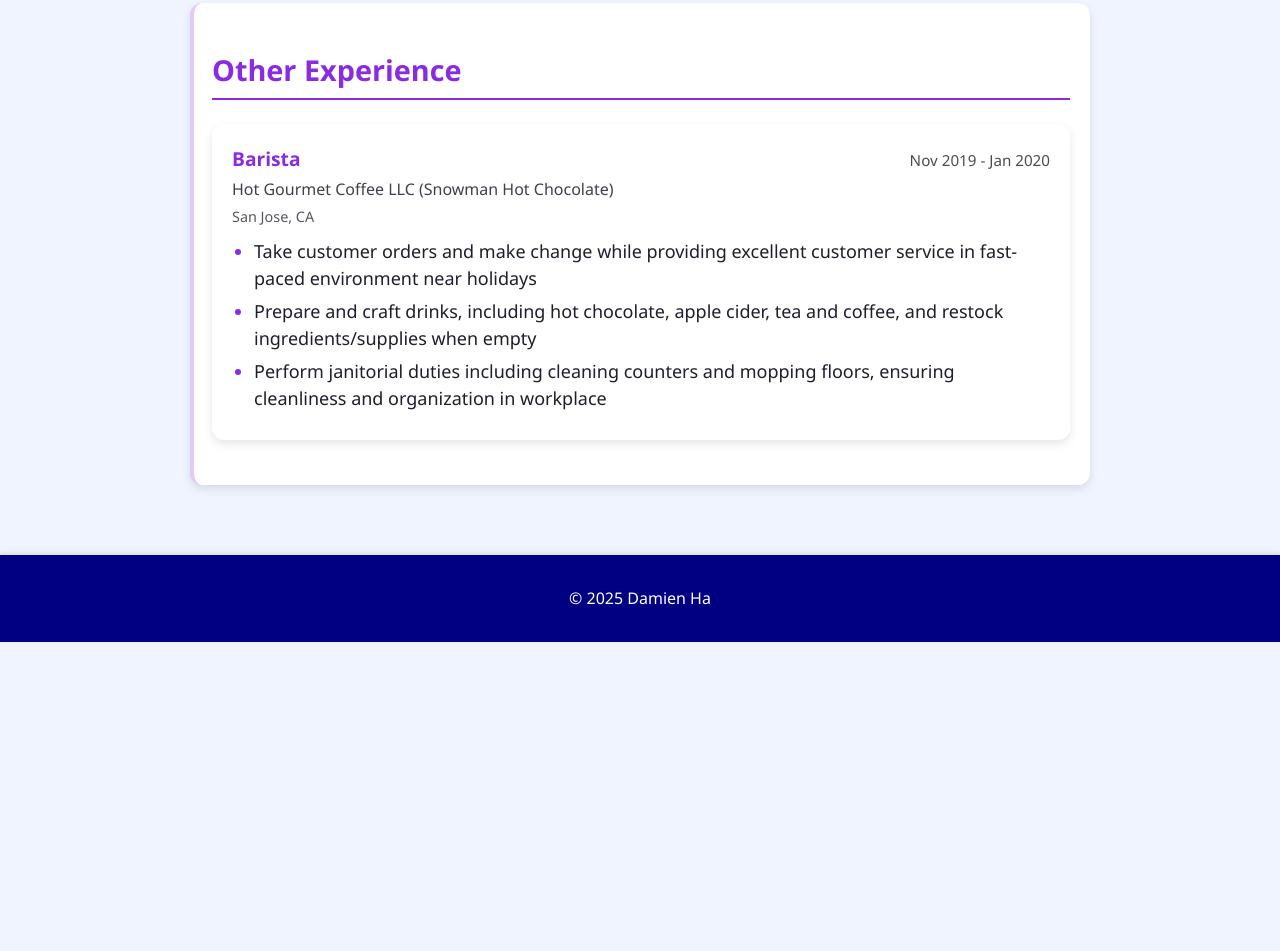
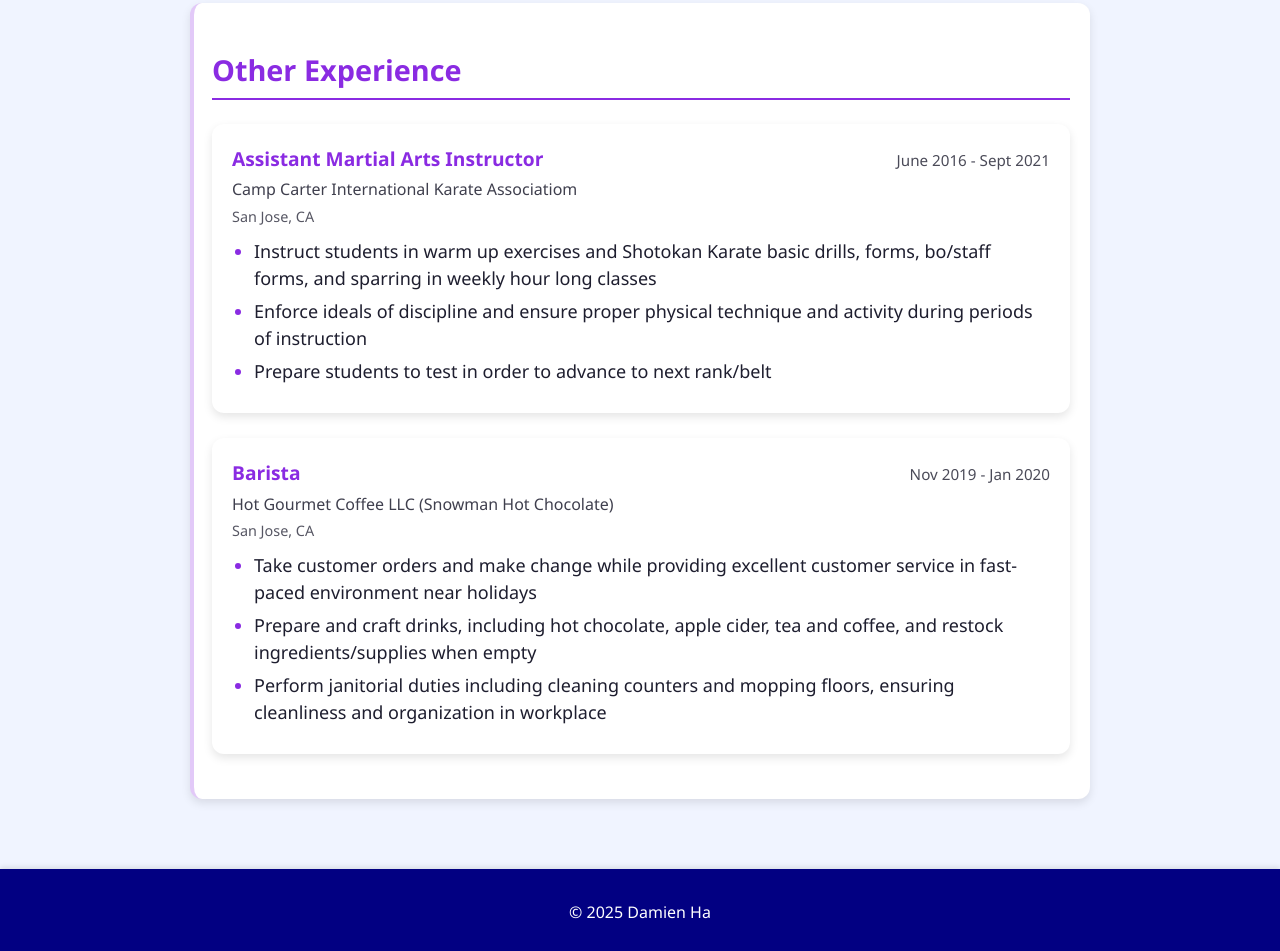
Before and after one commit to damienmha/damienmha.github.io, a plain HTML site: page cv.html in a window 1280 px wide. Shown: the part 4669-5620 px from the top of the page. Before the commit the page ends 5311 px from the top, so only its background shows below. Drawn offline with Linux system fonts and the light colour scheme.

Commit message:
add entry to cv

```diff
--- a/cv.html
+++ b/cv.html
@@ -245,6 +245,24 @@
       <div class="cv-entry">
         <div class="cv-entry-header">
           <div class="cv-entry-left">
+            <strong class="cv-role">Assistant Martial Arts Instructor</strong>
+            <div class="cv-org">Camp Carter International Karate Associatiom</div>
+            <div class="cv-location">San Jose, CA</div>
+          </div>
+
+          <span class="cv-dates">June 2016 - Sept 2021</span>
+        </div>
+
+        <ul class="cv-list">
+          <li>Instruct students in warm up exercises and Shotokan Karate basic drills, forms, bo/staff forms, and sparring in weekly hour long classes</li>
+          <li>Enforce ideals of discipline and ensure proper physical technique and activity during periods of instruction</li>
+          <li>Prepare students to test in order to advance to next rank/belt</li>
+        </ul>
+      </div>
+
+      <div class="cv-entry">
+        <div class="cv-entry-header">
+          <div class="cv-entry-left">
             <strong class="cv-role">Barista</strong>
             <div class="cv-org">Hot Gourmet Coffee LLC (Snowman Hot Chocolate)</div>
             <div class="cv-location">San Jose, CA</div>
```
